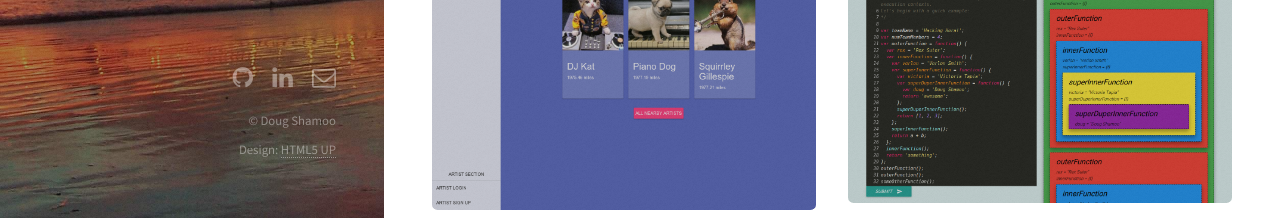
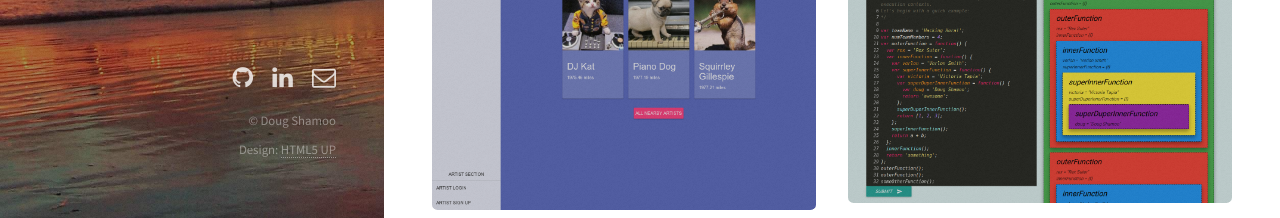
Before and after one commit to dougshamoo/me, a website: page public/index.html in a window 1280 px wide. Shown: the part 556-774 px from the top of the page. Drawn offline with Linux system fonts and the light colour scheme.

Commit message:
Change social icon color

```diff
--- a/public/assets/css/main.css
+++ b/public/assets/css/main.css
@@ -1974,6 +1974,7 @@
 			font-style: normal;
 			font-weight: normal;
 			text-transform: none !important;
+			color: rgba(255, 255, 255, 0.8);
 		}
 
 		.icon > .label {
```
